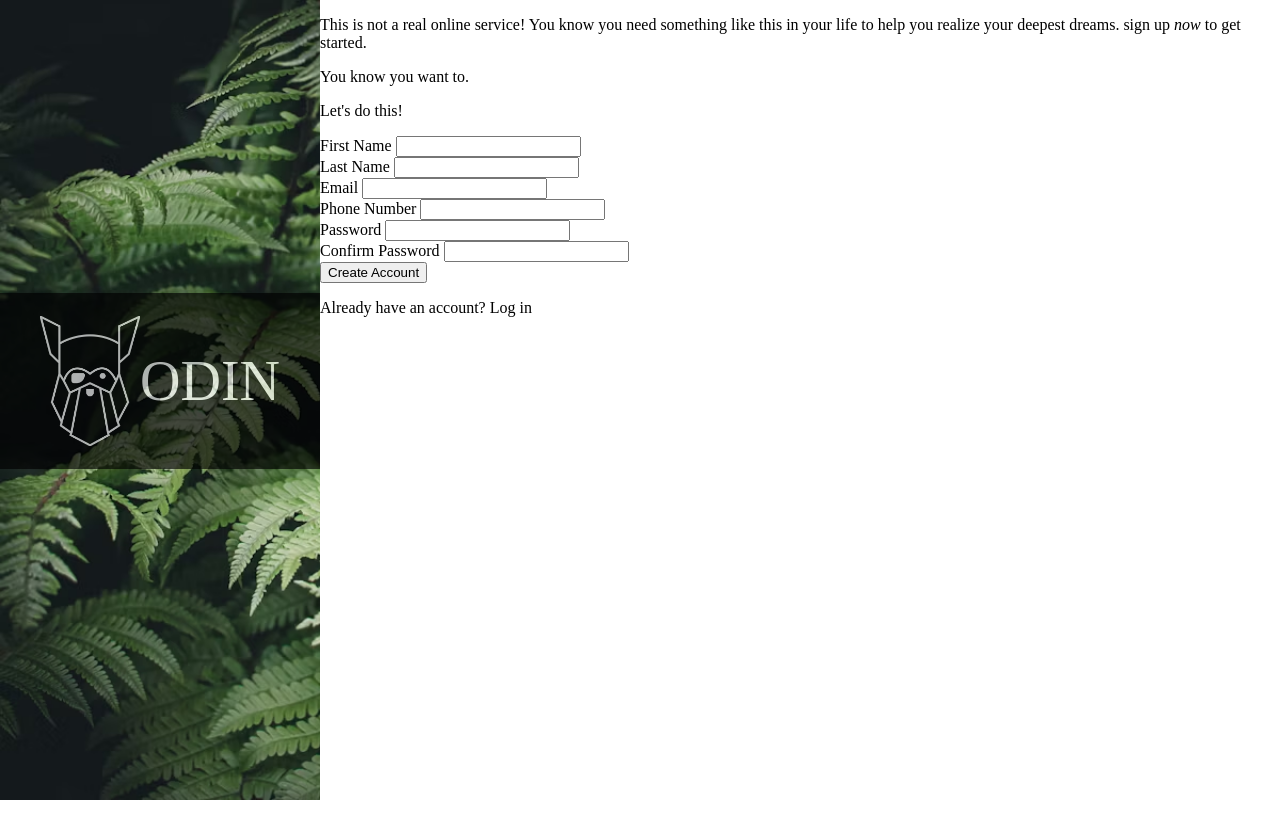
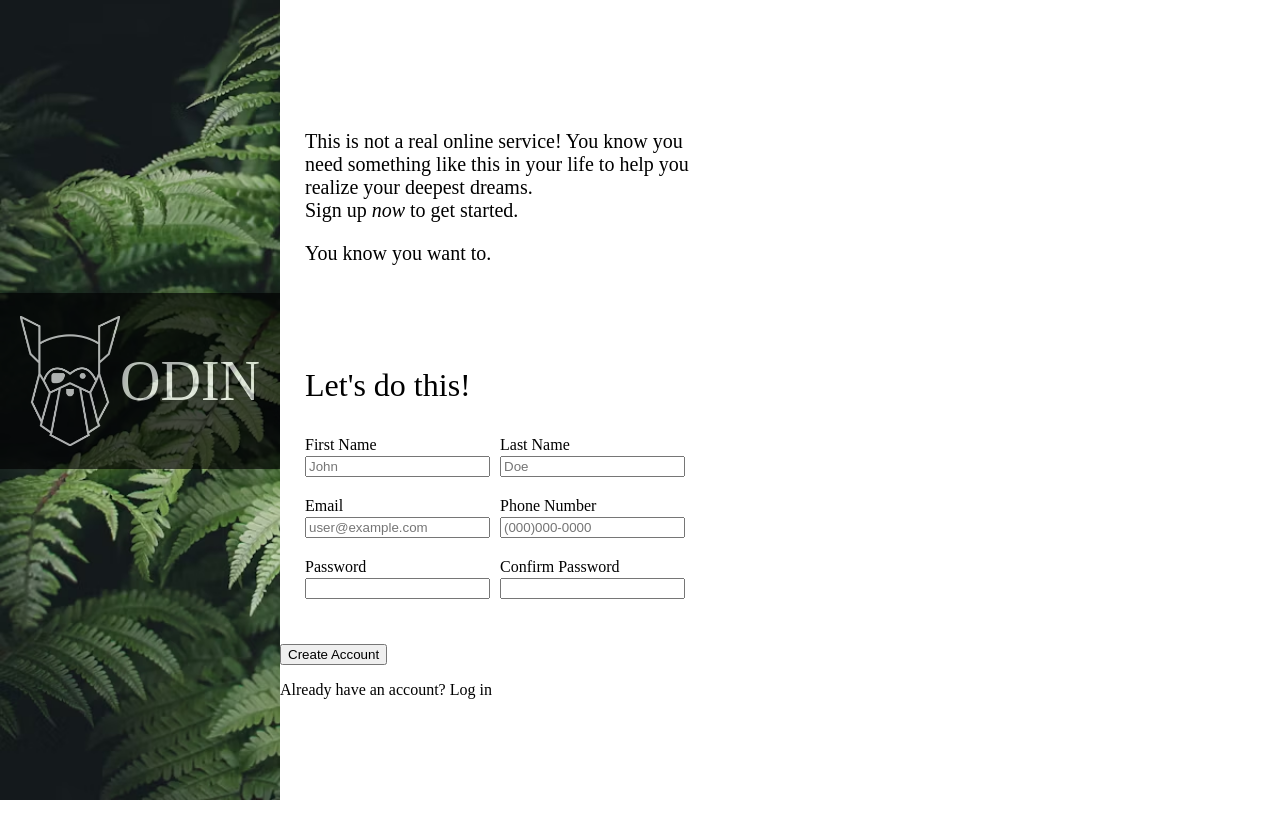
Before and after one commit to MihawkSolos/sign-up-form, a plain HTML site: page index.html in a window 1280 px wide. Drawn offline with Linux system fonts and the light colour scheme; a web font is replaced by a local one.

Commit message:
Edited the form section of the main-container and included some placeholders. Added some html divs to style the container properly.

```diff
--- a/index.html
+++ b/index.html
@@ -23,34 +23,45 @@
         <div class="message">
             <p>This is not a real online service! You know you need something
                 like this in your life to help you realize your deepest dreams.
-                sign up <em>now</em> to get started.
+                <br>
+                Sign up <em>now</em> to get started.
             </p>
             <p>You know you want to.</p>
         </div>
 
         <div class="form-container">
+            <div>
                 <p class="form-message">Let's do this!</p>
+            </div>
+
+            <div class="input-container">
                 <form>
+                    <div class="input-group">
                         <div class="firstName">
                             <label for="first-name">First Name</label>
-                    <input type="text" id="first-name">
+                            <input type="text" id="first-name" placeholder="John">
                         </div>
 
                         <div class="lastName">
                             <label for="last-name">Last Name</label>
-                    <input type="text" id="last-name">
+                            <input type="text" id="last-name" placeholder="Doe">
+                        </div>
                     </div>
 
+                    <div class="input-group">
                         <div class="email">
                             <label for="email">Email</label>
-                    <input type="email" id="email">
+                            <input type="email" id="email" placeholder="user@example.com">
                         </div>
 
                         <div class="number">
                             <label for="number">Phone Number</label>
-                    <input type="number" id="number">
+                            <input type="tel" id="number" placeholder="(000)000-0000">
+                        </div>
                     </div>
 
+                    <!-- Wrap the password inputs in an input-group -->
+                    <div class="input-group">
                         <div class="password">
                             <label for="password">Password</label>
                             <input type="password" id="password">
@@ -60,8 +71,12 @@
                             <label for="confirm-password">Confirm Password</label>
                             <input type="password" id="confirm-password">
                         </div>
+                    </div>
                 </form>
             </div>
+        </div>
+
+
 
         <div class="btnContainer">
             <button class="create-acc">Create Account</button>
--- a/style.css
+++ b/style.css
@@ -1,4 +1,5 @@
 body{
+    width: 60vh;
     margin: 0;
     padding: 0;
     display: flex;
@@ -28,7 +29,7 @@ body{
     justify-content: center;
     background-color: #000;
     opacity: 65%;
-    width: 40vh;
+    width: 35vh;
     margin: 0;
 }
 
@@ -58,3 +59,60 @@ img {
 p > span {
     text-decoration: underline;
 }
+
+
+/* Input section  */
+
+
+.main-container {
+    display: flex;
+    flex-direction: column;
+    justify-content: center;
+    width: 65vh;
+}
+
+.message {
+    padding: 25px;
+    font-size: 1.25rem;
+}
+
+.form-message {
+    font-size: 2rem;
+    font-family: var(--myFont);
+}
+
+.form-container {
+    display: flex;
+    flex-direction: column;
+    padding: 25px;
+}
+
+.input-group {
+    display: flex; /* Use flex to align items horizontally */
+    justify-content: space-between; /* Space out items */
+    margin-bottom: 10px; /* Space between input groups */
+}
+
+input {
+    margin: 2px 10px 10px 0; /* Adjust margins as needed */
+    flex: 1; /* Allow inputs to grow to fill space */
+}
+
+label {
+    flex: 1; /* Optional: equal space for labels */
+}
+
+
+/* Input section  */
+
+
+
+
+/* Create Account button and text below it */
+
+
+
+
+
+
+/* Create Account button and text below it */
```
Lines whose indentation alone changed are shown as unchanged.
